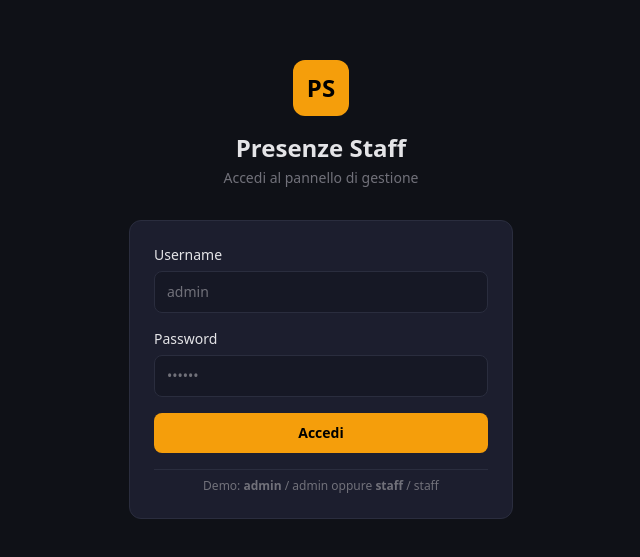
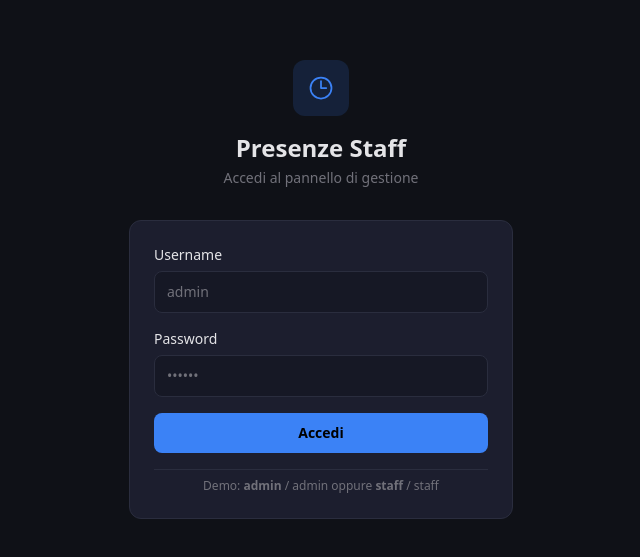
Before and after one commit to linopego/personalestaff, a Next.js app: page /login in a window 1280 px wide. Shown: the part 111-668 px from the top of the page, without its empty margins (319-959 px from the left). Built offline with nearby package versions, Linux system fonts and the light colour scheme.

Commit message:
Change accent color to blue and replace logo with clock icon
Swap amber (#f59e0b) accents to blue (#3b82f6) and replace the
bold "PS" block logo with a clock SVG icon on a subtle background.

https://claude.ai/code/session_01GuRGWZQXfYQaXFYcUiKn2t

```diff
--- a/src/app/globals.css
+++ b/src/app/globals.css
@@ -6,9 +6,9 @@
   --sidebar-bg: #161825;
   --card-bg: #1c1e2e;
   --border: #2a2d3e;
-  --accent: #f59e0b;
-  --accent-hover: #d97706;
-  --accent-muted: rgba(245, 158, 11, 0.1);
+  --accent: #3b82f6;
+  --accent-hover: #2563eb;
+  --accent-muted: rgba(59, 130, 246, 0.1);
   --text-muted: #71717a;
 }
 
--- a/src/app/login/page.tsx
+++ b/src/app/login/page.tsx
@@ -22,8 +22,10 @@ export default function LoginPage() {
     <div className="flex h-full items-center justify-center bg-background">
       <div className="w-full max-w-sm">
         <div className="mb-8 text-center">
-          <div className="mx-auto mb-4 flex h-14 w-14 items-center justify-center rounded-xl bg-accent text-2xl font-bold text-black">
-            PS
+          <div className="mx-auto mb-4 flex h-14 w-14 items-center justify-center rounded-xl bg-accent/15 text-accent">
+            <svg className="h-7 w-7" fill="none" viewBox="0 0 24 24" strokeWidth={1.5} stroke="currentColor">
+              <path strokeLinecap="round" strokeLinejoin="round" d="M12 6v6h4.5m4.5 0a9 9 0 1 1-18 0 9 9 0 0 1 18 0Z" />
+            </svg>
           </div>
           <h1 className="text-2xl font-bold text-foreground">Presenze Staff</h1>
           <p className="mt-1 text-sm text-text-muted">Accedi al pannello di gestione</p>
--- a/src/components/sidebar.tsx
+++ b/src/components/sidebar.tsx
@@ -37,12 +37,12 @@ export default function Sidebar({ open, onClose }: SidebarProps) {
       >
         {/* Logo */}
         <div className="flex h-16 items-center gap-3 px-5 border-b border-border">
-          <div className="flex h-9 w-9 items-center justify-center rounded-lg bg-accent font-bold text-black text-sm">
-            PS
+          <div className="flex h-9 w-9 items-center justify-center rounded-lg bg-accent/15 text-accent">
+            <svg className="h-5 w-5" fill="none" viewBox="0 0 24 24" strokeWidth={1.5} stroke="currentColor">
+              <path strokeLinecap="round" strokeLinejoin="round" d="M12 6v6h4.5m4.5 0a9 9 0 1 1-18 0 9 9 0 0 1 18 0Z" />
+            </svg>
           </div>
-          <div>
-            <span className="text-base font-semibold text-foreground">Presenze Staff</span>
-          </div>
+          <span className="text-base font-semibold text-foreground">Presenze Staff</span>
         </div>
 
         {/* Navigation */}
```
